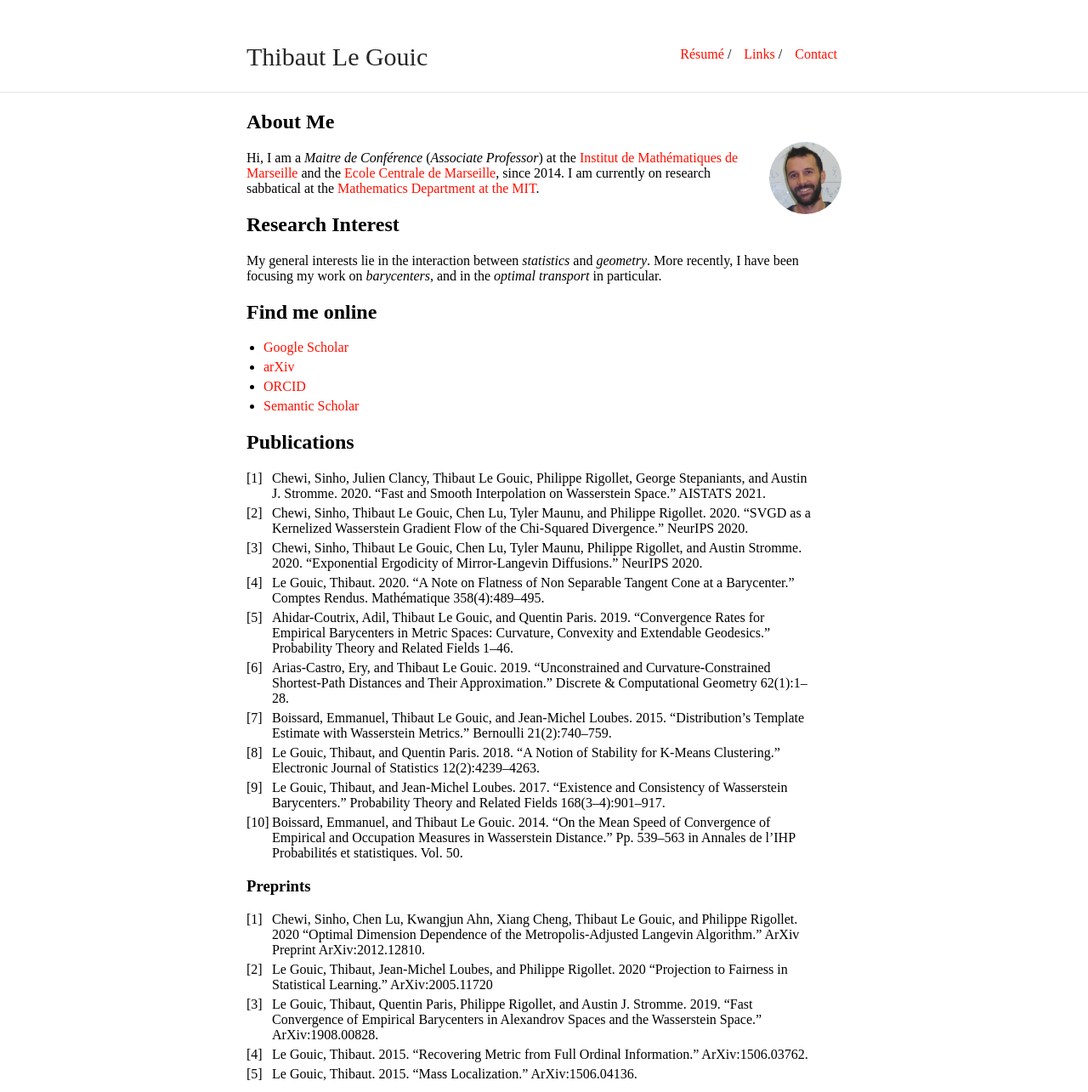
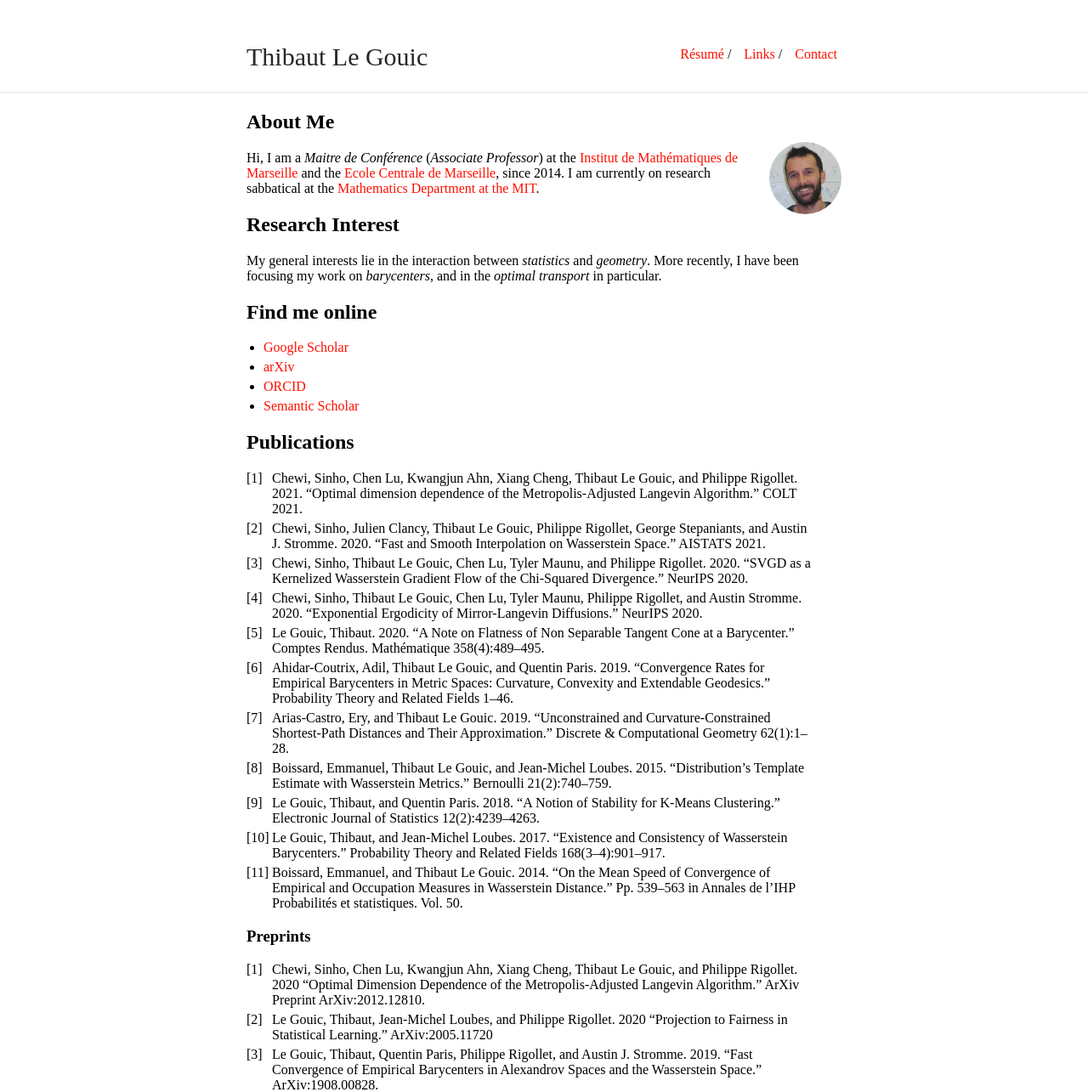
Before and after one commit to ThibautLG/thibautlg.github.io, a Jekyll site: the page built from index.md, in a window 1280 px wide, cut to the strip 0-1285 px from the top of the page. Shown: the whole strip at 85% size. Built offline with Jekyll 4.4.1, drawn with Linux system fonts in a browser that asks for light colours; our own code applies the rules of GitHub Pages for plain Markdown files.

Commit message:
maj Optimal Dimension

```diff
--- a/index.md
+++ b/index.md
@@ -23,6 +23,7 @@ More recently, I have been focusing my work on *barycenters*, and in the *optima
 
 ## Publications
 
+1. Chewi, Sinho, Chen Lu, Kwangjun Ahn, Xiang Cheng, Thibaut Le Gouic, and Philippe Rigollet. 2021. "Optimal dimension dependence of the Metropolis-Adjusted Langevin Algorithm." COLT 2021.
 1. Chewi, Sinho, Julien Clancy, Thibaut Le Gouic, Philippe Rigollet, George Stepaniants, and Austin J. Stromme. 2020. “Fast and Smooth Interpolation on Wasserstein Space.” AISTATS 2021.
 1. Chewi, Sinho, Thibaut Le Gouic, Chen Lu, Tyler Maunu, and Philippe Rigollet. 2020. “SVGD as a Kernelized Wasserstein Gradient Flow of the Chi-Squared Divergence.” NeurIPS 2020.
 1. Chewi, Sinho, Thibaut Le Gouic, Chen Lu, Tyler Maunu, Philippe Rigollet, and Austin Stromme. 2020. “Exponential Ergodicity of Mirror-Langevin Diffusions.”  NeurIPS 2020.
```
